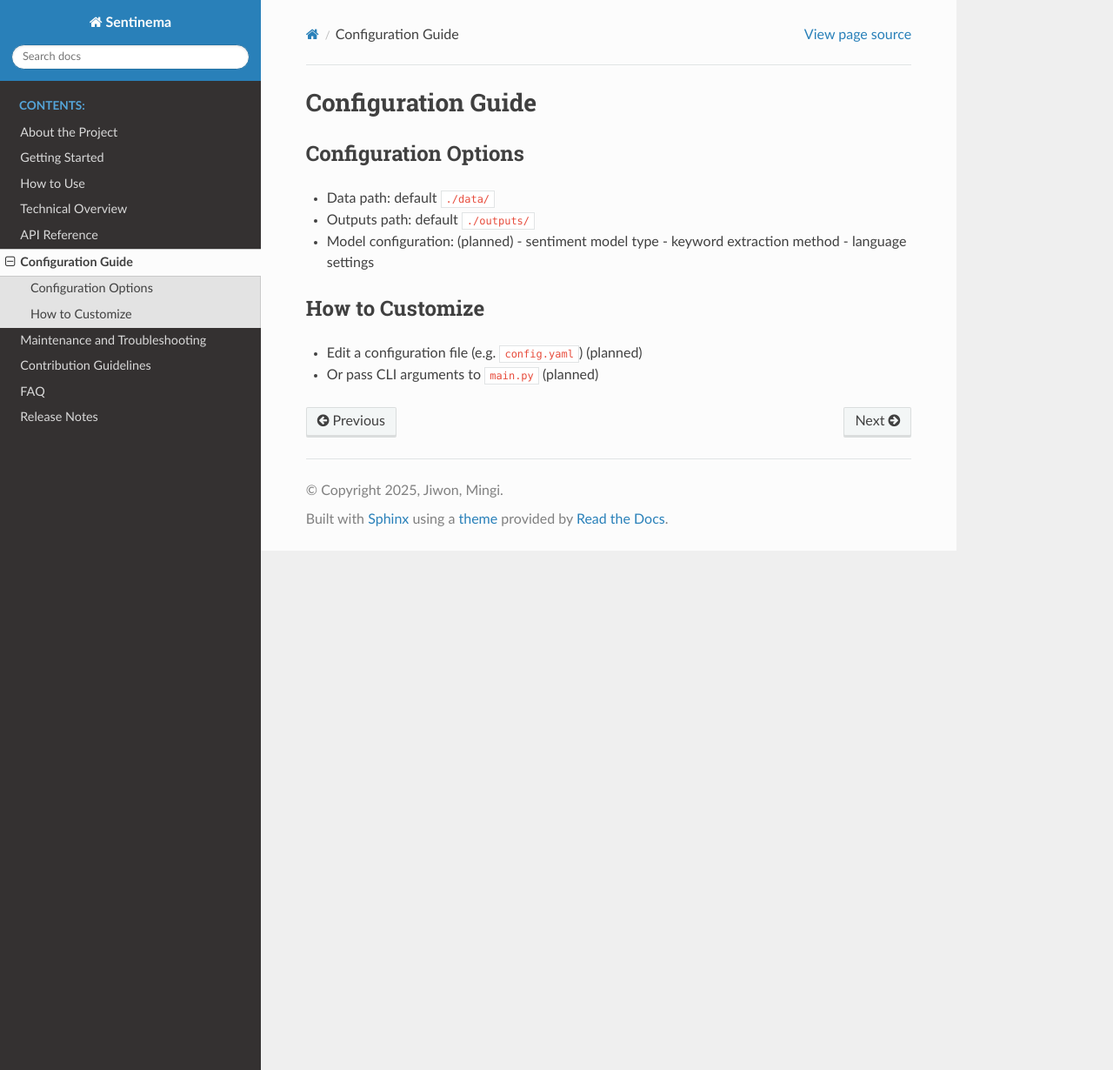
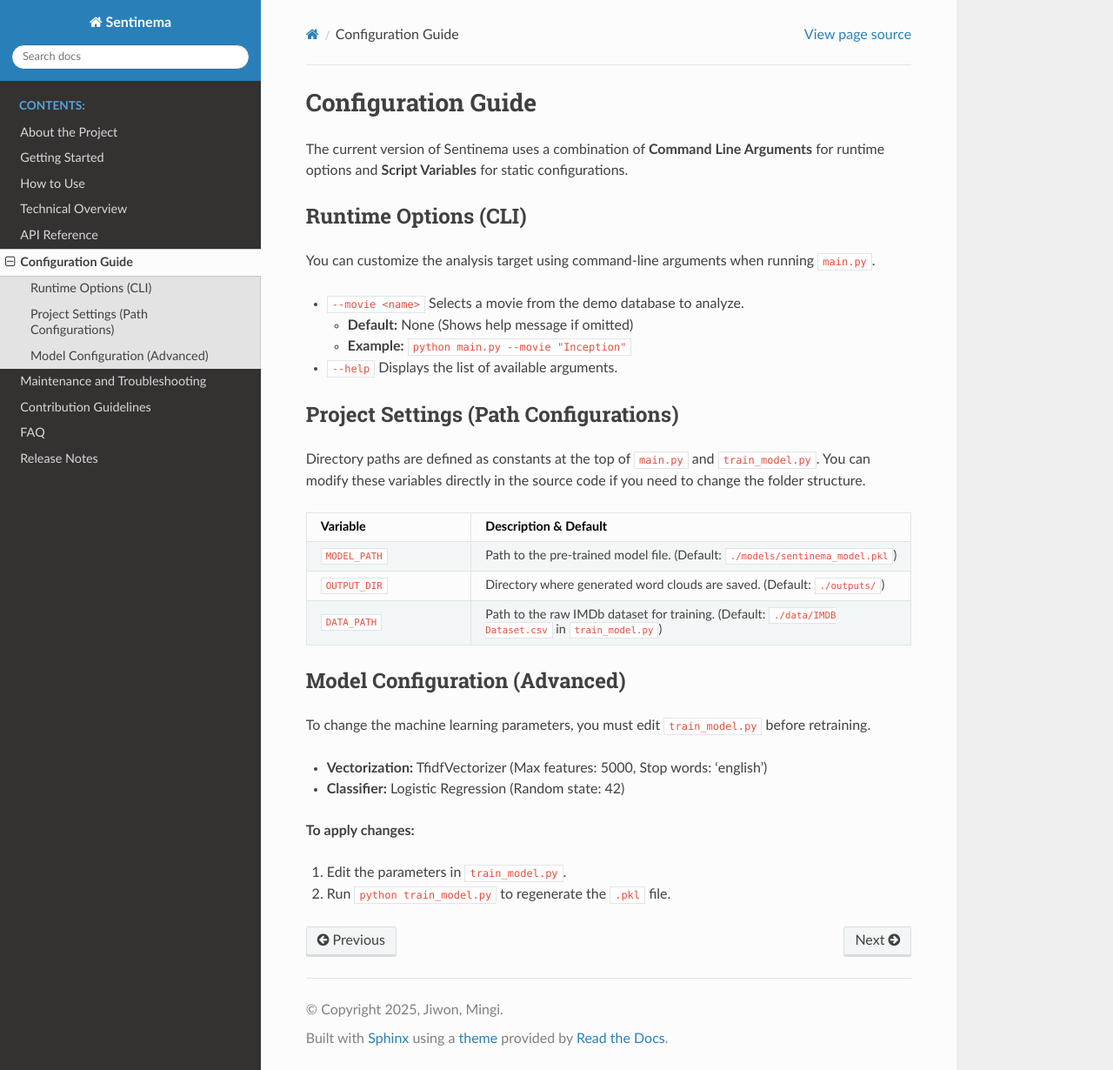
Before and after one commit to JIWONJJJ/Sentinema, a Sphinx documentation site: the page built from docs/source/configuration.rst, in a window 1280 px wide and 1230 px high. Shown: the whole window at 87% size. Built offline with Sphinx 7.4.7 and the Read the Docs theme 3.1.0, drawn with Linux system fonts in a browser that asks for light colours.

Commit message:
Update configuration.rst

```diff
--- a/docs/source/configuration.rst
+++ b/docs/source/configuration.rst
@@ -1,18 +1,52 @@
 Configuration Guide
 ===================
 
-Configuration Options
+The current version of Sentinema uses a combination of **Command Line Arguments** for runtime options and **Script Variables** for static configurations.
+
+Runtime Options (CLI)
 ---------------------
 
-- Data path: default ``./data/``
-- Outputs path: default ``./outputs/``
-- Model configuration: (planned)
-  - sentiment model type
-  - keyword extraction method
-  - language settings
+You can customize the analysis target using command-line arguments when running ``main.py``.
 
-How to Customize
-----------------
+- ``--movie <name>``
+  Selects a movie from the demo database to analyze.
 
-- Edit a configuration file (e.g. ``config.yaml``) (planned)
-- Or pass CLI arguments to ``main.py`` (planned)
+  * **Default:** None (Shows help message if omitted)
+  * **Example:** ``python main.py --movie "Inception"``
+
+- ``--help``
+  Displays the list of available arguments.
+
+Project Settings (Path Configurations)
+--------------------------------------
+
+Directory paths are defined as constants at the top of ``main.py`` and ``train_model.py``. You can modify these variables directly in the source code if you need to change the folder structure.
+
+.. list-table::
+   :widths: 30 70
+   :header-rows: 1
+
+   * - Variable
+     - Description & Default
+   * - ``MODEL_PATH``
+     - Path to the pre-trained model file.
+       (Default: ``./models/sentinema_model.pkl``)
+   * - ``OUTPUT_DIR``
+     - Directory where generated word clouds are saved.
+       (Default: ``./outputs/``)
+   * - ``DATA_PATH``
+     - Path to the raw IMDb dataset for training.
+       (Default: ``./data/IMDB Dataset.csv`` in ``train_model.py``)
+
+Model Configuration (Advanced)
+------------------------------
+
+To change the machine learning parameters, you must edit ``train_model.py`` before retraining.
+
+- **Vectorization:** TfidfVectorizer (Max features: 5000, Stop words: 'english')
+- **Classifier:** Logistic Regression (Random state: 42)
+
+**To apply changes:**
+
+1. Edit the parameters in ``train_model.py``.
+2. Run ``python train_model.py`` to regenerate the ``.pkl`` file.
```
